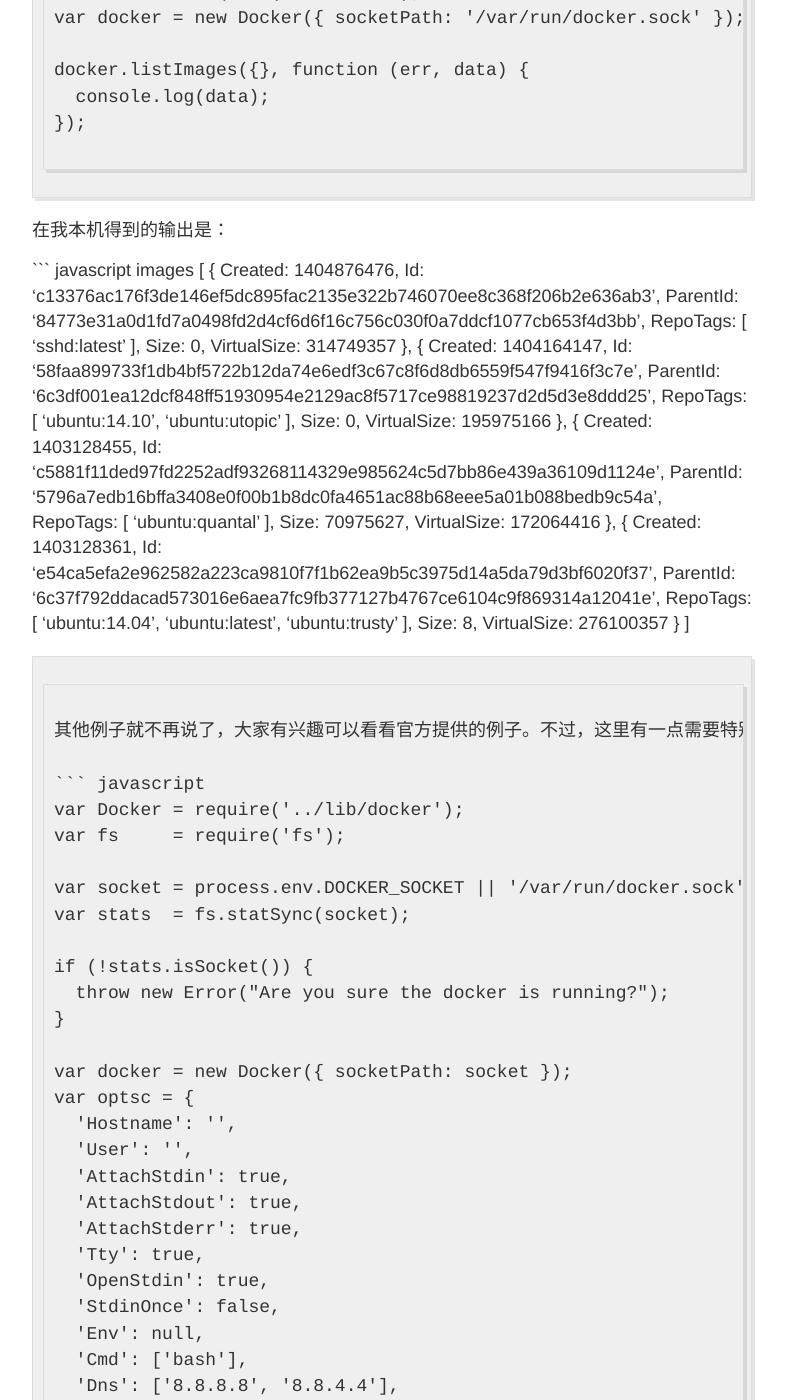
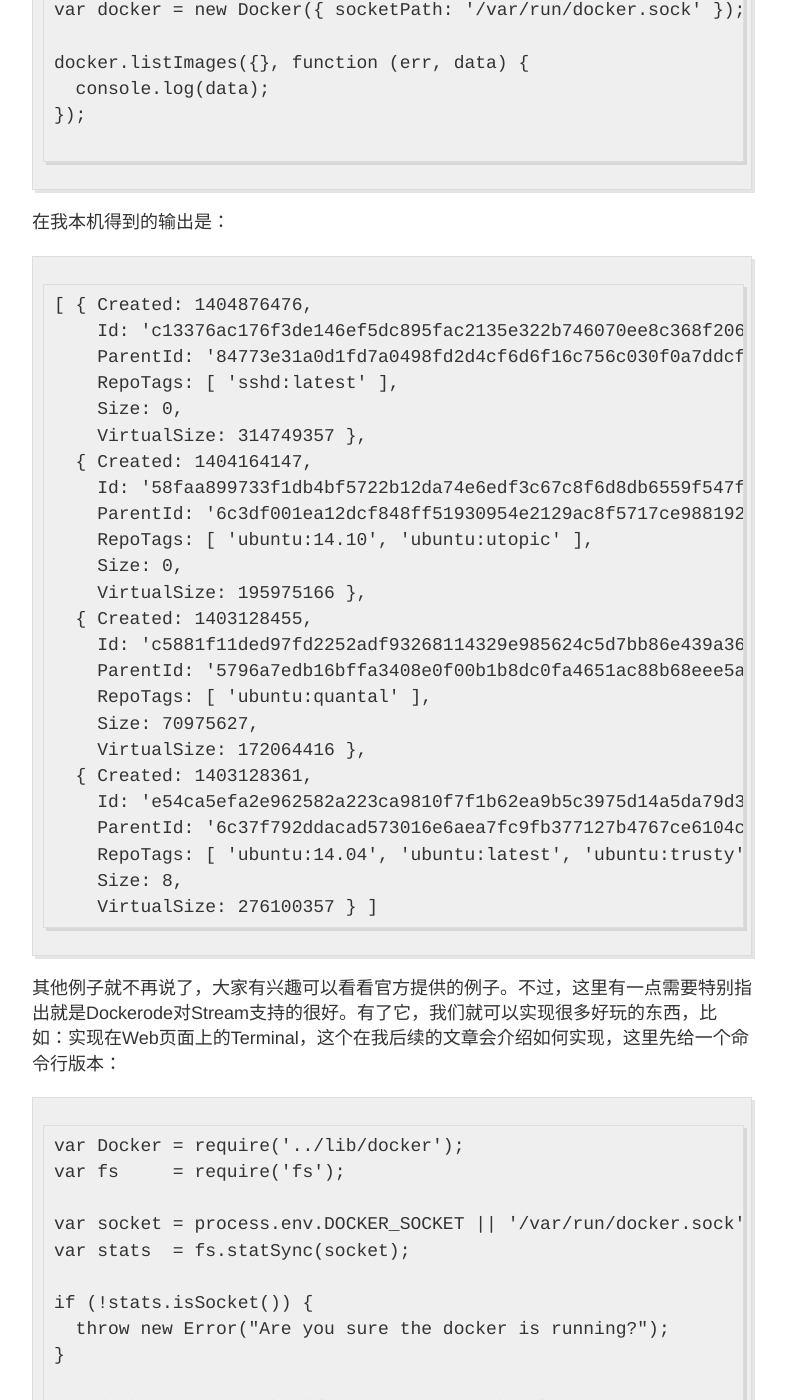
Before and after one commit to silverjava/silverjava.github.io, a Jekyll site: the page built from _posts/2014-07-11-dockerode.md, in a window 1280 px wide and 1400 px high, scrolled down 732 px. Shown: the whole window, without its empty margins (248-1034 px from the left). Built offline with Jekyll 4.4.1, drawn with Linux system fonts in a browser that asks for light colours; Markdown is read by kramdown in place of the engine named in the settings; some of the changed text lies outside the part shown.

Commit message:
Update 2014-07-11-dockerode.md

````diff
--- a/_posts/2014-07-11-dockerode.md
+++ b/_posts/2014-07-11-dockerode.md
@@ -11,15 +11,13 @@ Docker作为轻量级的虚拟化技术已经发展到了1.1的版本，然而
 
 这篇文章要介绍的是Dockerode，它是基于Javascript的一个客户端，项目地址：https://github.com/apocas/dockerode 。在Node使用它非常简单，首先使用NPM安装：
 
-
-``` bash install dockerode
+```
 npm install --save dockerode
 ```
 
 下面的代码可以列出所有Image的信息：
 
-``` javascript list all images
-
+```
 var Docker = require('dockerode');
 var docker = new Docker({ socketPath: '/var/run/docker.sock' });
 
@@ -30,7 +28,7 @@ docker.listImages({}, function (err, data) {
 ```
 在我本机得到的输出是：
 
-``` javascript images
+```
 [ { Created: 1404876476,
     Id: 'c13376ac176f3de146ef5dc895fac2135e322b746070ee8c368f206b2e636ab3',
     ParentId: '84773e31a0d1fd7a0498fd2d4cf6d6f16c756c030f0a7ddcf1077cb653f4d3bb',
@@ -59,7 +57,7 @@ docker.listImages({}, function (err, data) {
 
 其他例子就不再说了，大家有兴趣可以看看官方提供的例子。不过，这里有一点需要特别指出就是Dockerode对Stream支持的很好。有了它，我们就可以实现很多好玩的东西，比如：实现在Web页面上的Terminal，这个在我后续的文章会介绍如何实现，这里先给一个命令行版本：
 
-``` javascript
+```
 var Docker = require('../lib/docker');
 var fs     = require('fs');
 
````
